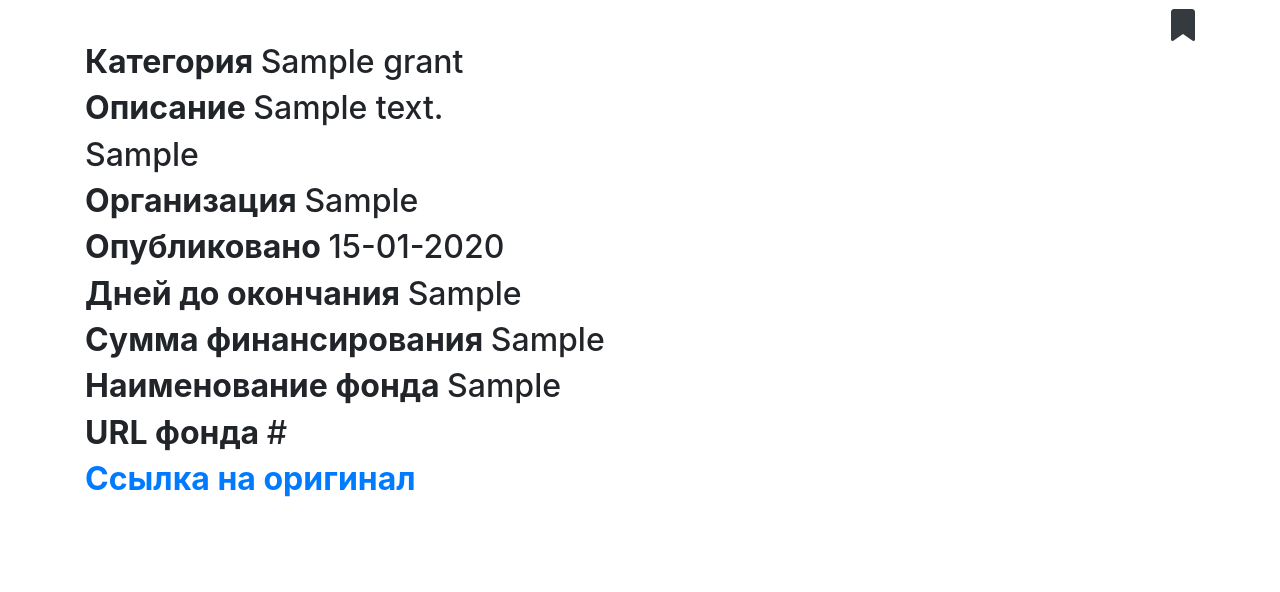
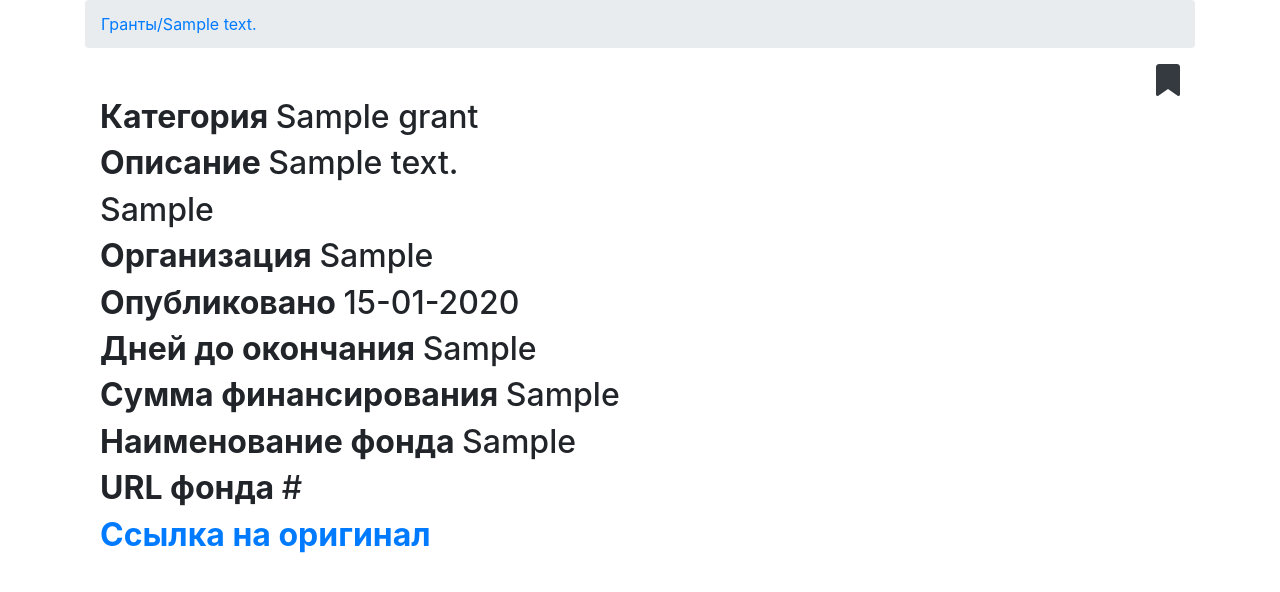
Before and after one commit to iliskhan/Grasa_Grants, a Django app: page /detailed/Grant/1/ in a window 1280 px wide. Shown: the part 56-648 px from the top of the page. Run offline with Django 3.2, Linux system fonts and the light colour scheme; a user stored in the database is signed in; tables that the repository leaves empty hold one stand-in row (values such as "Sample post"); some libraries are stand-ins or nearby versions.

Commit message:
first realese

```diff
--- a/grasagrant/main/templates/grant.html
+++ b/grasagrant/main/templates/grant.html
@@ -1,6 +1,12 @@
-{% extends "layout.html" %}
+
+{% extends "grant_list.html" %}
 
 {% block title %}Главная{% endblock %}
+
+
+  {% block grant %}
+    <li><a href="/types/Grant/15/">/{{ data.text }}</a></li>
+  {% endblock %}
 
 {% block content %}
 
--- a/grasagrant/main/templates/grant_list.html
+++ b/grasagrant/main/templates/grant_list.html
@@ -2,7 +2,15 @@
 
 {% block title %}Главная{% endblock %}
 
+
+{% block grant_list %}
+  <li><a href="/types/Grant/">Гранты</a></li>
+  {% block grant %}
+  {% endblock %}
+{% endblock %}
+
 {% block content %}
+
 <section class="container">
   {% for grant in grants %}
   <div class="info-card" onclick="location.href='{% url 'detailed' tab_name grant.id %}'">
--- a/grasagrant/main/templates/layout.html
+++ b/grasagrant/main/templates/layout.html
@@ -68,7 +68,18 @@
         </div>
       </nav>
     </header>
+
+
+    <div class='container'>
+      <ol class='breadcrumb'>
+          <!-- <li><a href='/'>Главная</a></li> -->
+          {% block grant_list %}
+            {% block grant %}
+            {% endblock %}
+          {% endblock %}
+      </ol>
     {% block content %}
     {% endblock %}
+  </div>
   </body>
 </html>
```
